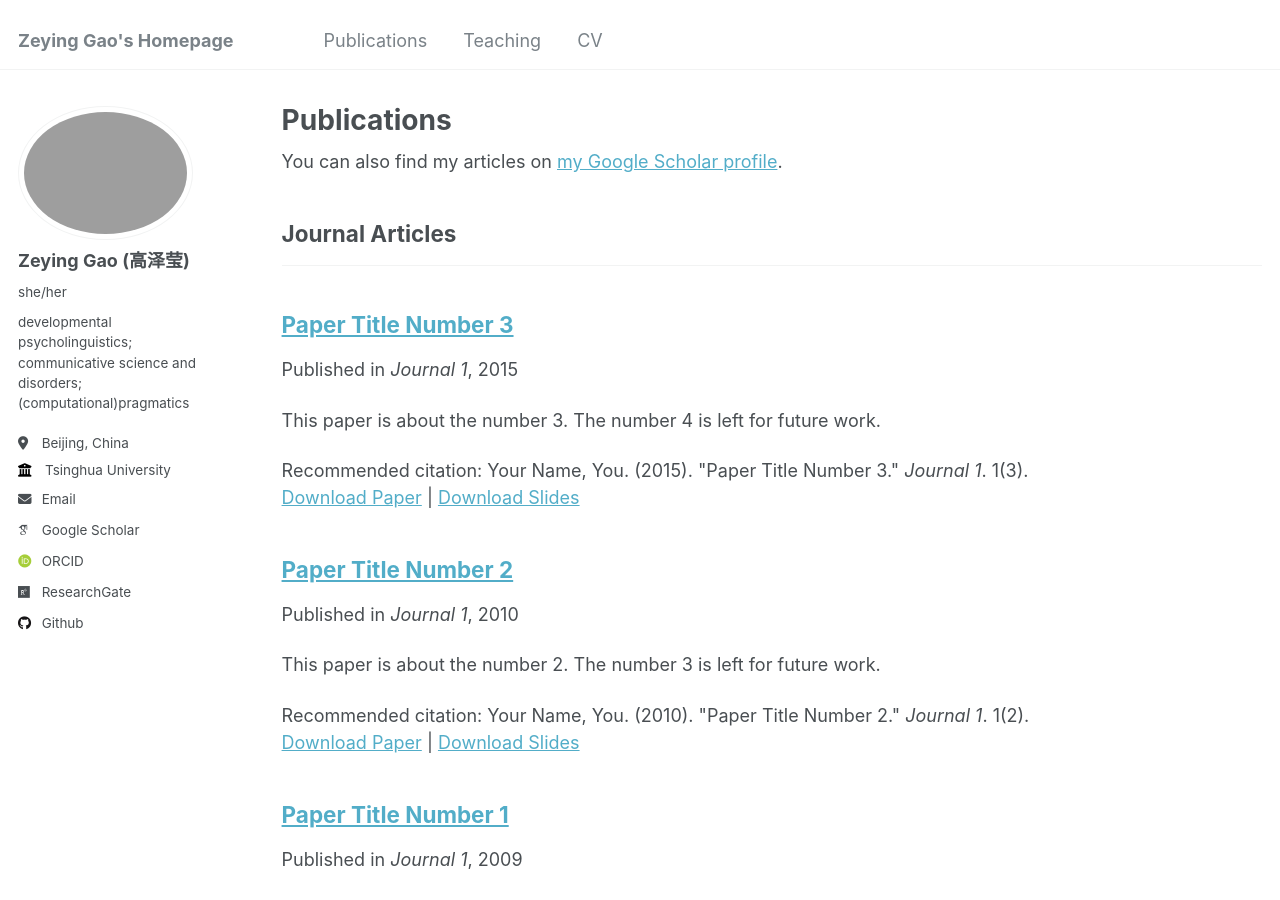
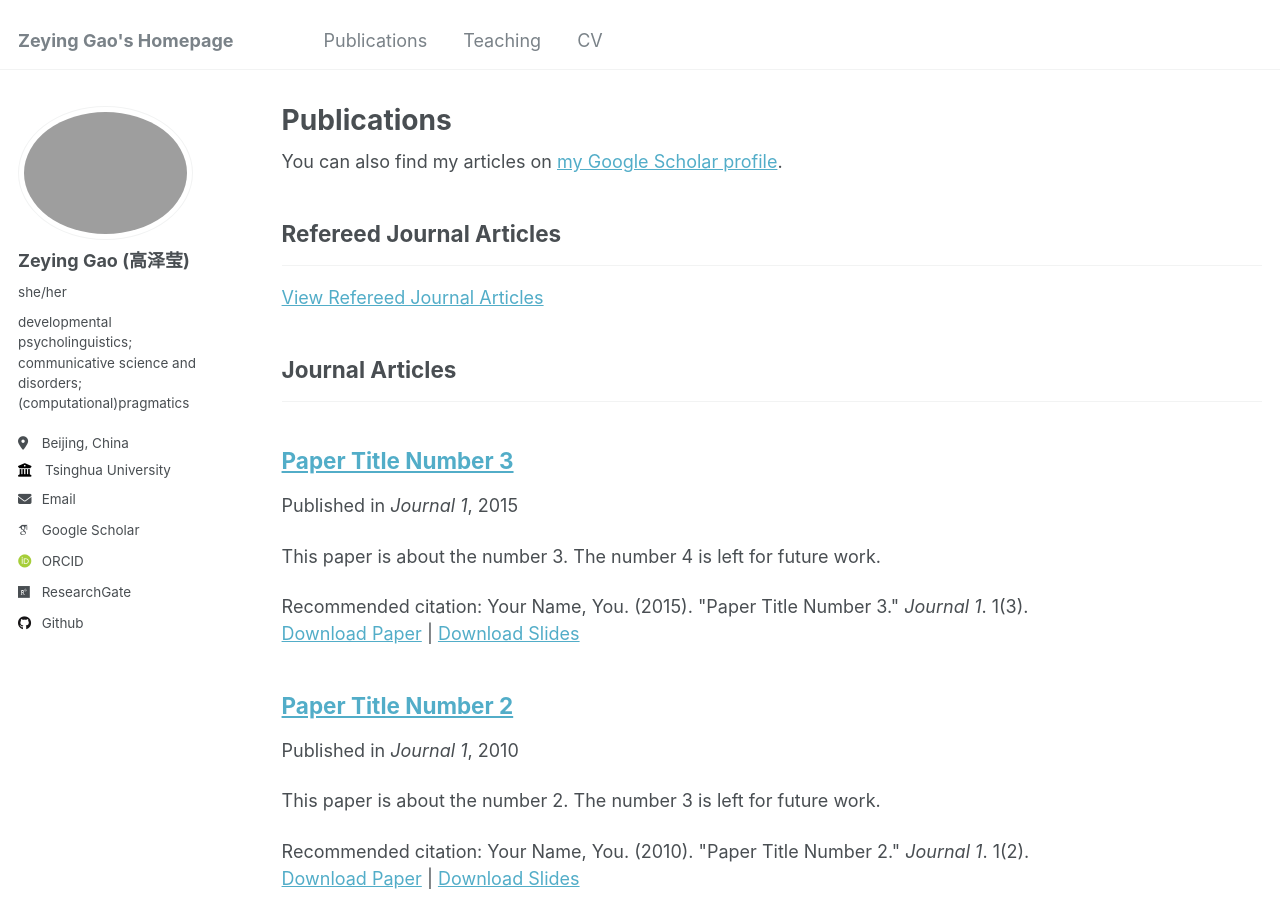
Before and after one commit to ZeyingGAO/zeyinggao.github.io, a Jekyll site: the page built from _pages/publications.html, in a window 1280 px wide and 900 px high. Built offline with Jekyll 4.4.1, drawn with Linux system fonts in a browser that asks for light colours; some web fonts are replaced.

Commit message:
Update publications.html

```diff
--- a/_pages/publications.html
+++ b/_pages/publications.html
@@ -11,9 +11,14 @@ author_profile: true
 
 {% include base_path %}
 
+<!-- Add a link to referred.md -->
+<h2>Refereed Journal Articles</h2>
+<hr />
+<a href="{{ site.baseurl }}/publications/referred/">View Refereed Journal Articles</a>
+
 <!-- New style rendering if publication categories are defined -->
 {% if site.publication_category %}
-  {% for category in site.publication_category  %}
+  {% for category in site.publication_category %}
     {% assign title_shown = false %}
     {% for post in site.publications reversed %}
       {% if post.category != category[0] %}
```
